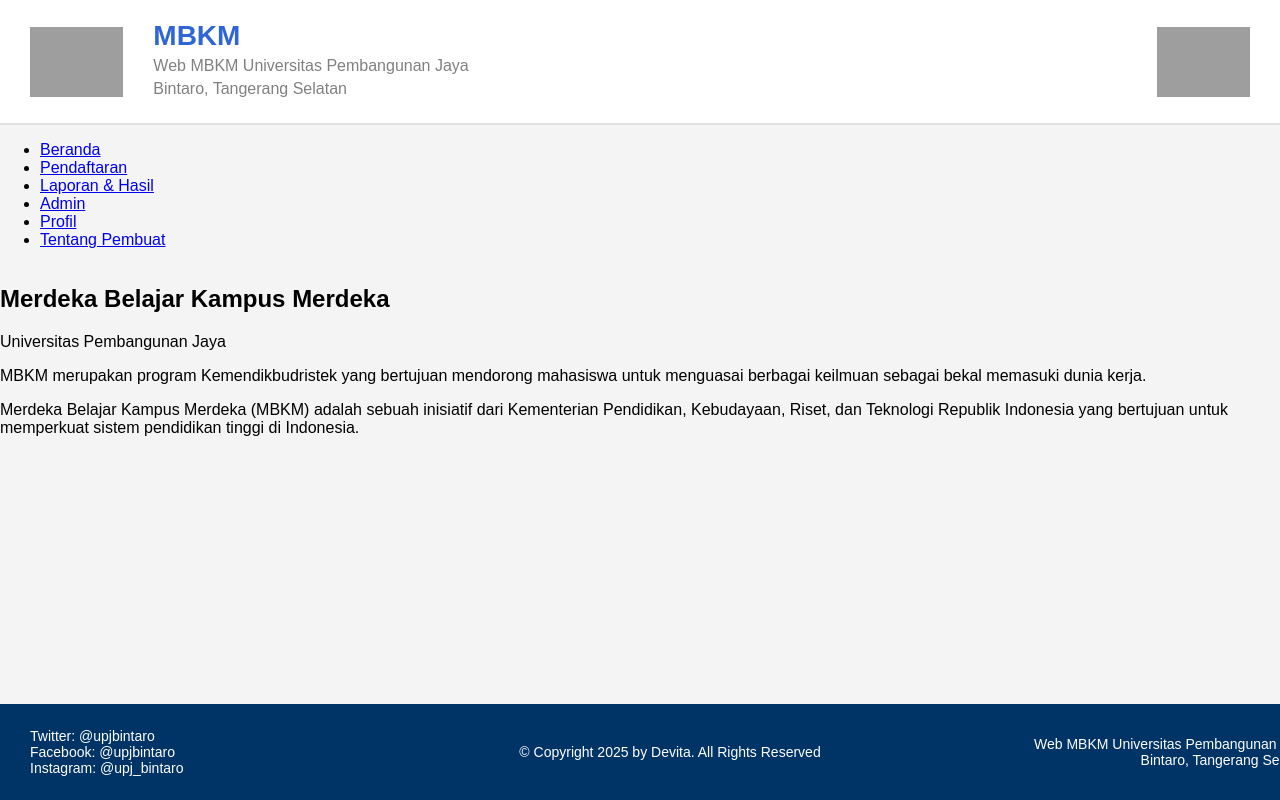
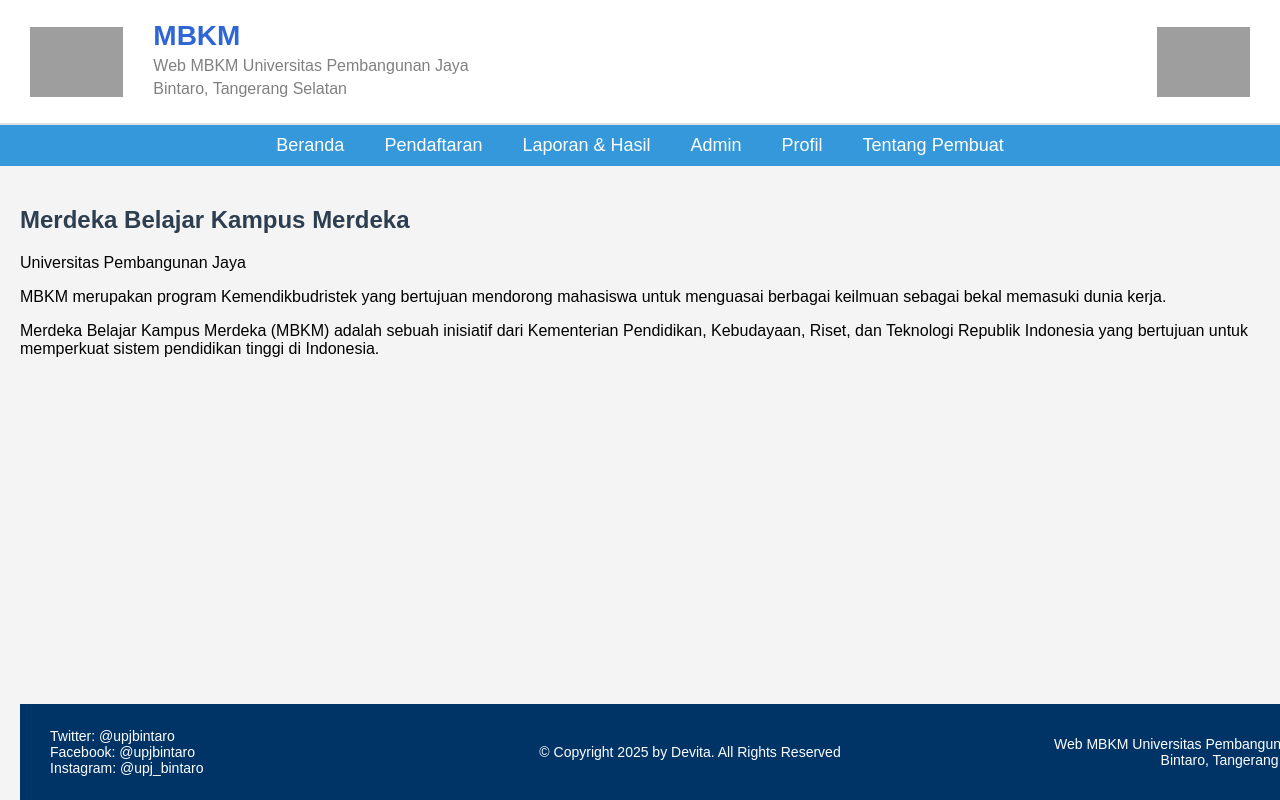
Before and after one commit to Devita5/AppMBKM, a PHP site: page /user.html in a window 1280 px wide. Run offline with PHP 8.4, Linux system fonts and the light colour scheme; grey boxes are pictures that could not be loaded.

Commit message:
Update styles.css
menambahkan style.css bagian nav dan section

```diff
--- a/styles.css
+++ b/styles.css
@@ -47,6 +47,105 @@ header {
 .logo-upj {
     height: 70px;
     margin-left: auto;
+}
+
+.profile img {
+  width: 50px; /* Ukuran foto */
+  height: 50px; /* Pastikan proporsional */
+  border-radius: 50%; /* Membuat foto berbentuk lingkaran */
+  object-fit: cover; /* Agar foto terpotong rapi */
+}
+
+h1 {
+  font-size: 36px;
+  color: #143851;
+}
+
+.subheading, .location {
+  font-size: 18px;
+  color: #3498db;
+}
+
+nav {
+  background-color: #3498db; /* Warna latar belakang nav */
+  padding: 10px 0;
+}
+
+nav ul {
+  display: flex;
+  justify-content: center;
+  list-style: none;
+  margin: 0;
+  padding: 0;
+}
+
+nav li {
+  margin: 0 20px;
+}
+
+nav a {
+  color: white;
+  text-decoration: none;
+  font-size: 18px;
+}
+
+nav a:hover {
+  text-decoration: underline;
+}
+
+
+section {
+  padding: 20px;
+  flex: 1; /* Memastikan section mengambil sisa ruang */
+}
+
+h2 {
+  color: #2c3e50;
+}
+
+/* Warna untuk tombol */
+.button {
+  background-color: #3498db; /* Tombol dengan warna merah */
+  color: white;
+  padding: 10px 20px;
+  border: none;
+  cursor: pointer;
+  font-size: 16px;
+}
+
+.button:hover {
+  background-color: #3498db; /* Efek hover tombol */
+}
+
+/* Form dan tabel */
+form {
+  margin-bottom: 20px;
+}
+
+input[type="text"], input[type="file"] {
+  padding: 8px;
+  margin: 5px 0 10px 0;
+  width: 100%;
+  border: 1px solid #ddd;
+  border-radius: 4px;
+}
+
+/* Tabel Data Mahasiswa */
+table {
+  width: 100%;
+  border-collapse: collapse;
+  margin-top: 20px;
+}
+
+table th, table td {
+  padding: 10px;
+  text-align: left;
+  border-bottom: 1px solid #e3bc0f;
+}
+
+table th {
+  background-color: #f5f9fb; /* Warna header tabel */
+  color: rgb(249, 216, 54);
 }
 
 /* Footer dengan tiga bagian sejajar */
```
